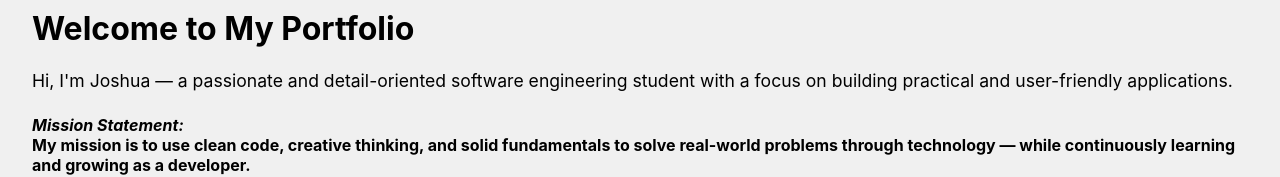
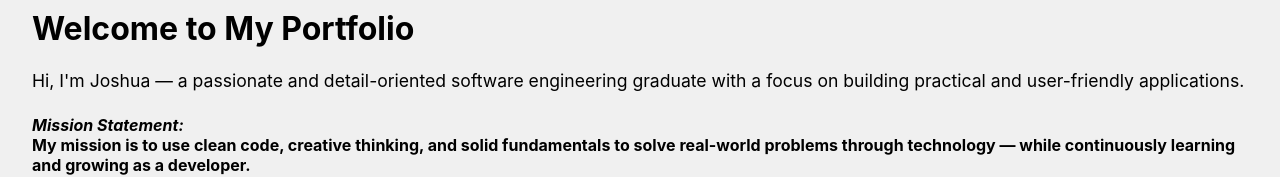
Before and after one commit to Gates03/COMP229-Full-Stack-Portfolio, a React (Create React App) app in the folder frontend/react-portfolio-main/: page / in a window 1280 px wide. Shown: the part 128-305 px from the top of the page. Built offline with nearby package versions, Linux system fonts and the light colour scheme.

Commit message:
Update introduction to reflect graduation status

```diff
--- a/frontend/react-portfolio-main/src/Pages/Home.jsx
+++ b/frontend/react-portfolio-main/src/Pages/Home.jsx
@@ -15,7 +15,7 @@ function Home() {
             <h1>Welcome to My Portfolio</h1>
 
             <p style={{ fontSize: '1.1rem', marginTop: '1rem' }}>
-                Hi, I'm Joshua — a passionate and detail-oriented software engineering student with a focus on building practical and user-friendly applications.
+                Hi, I'm Joshua — a passionate and detail-oriented software engineering graduate with a focus on building practical and user-friendly applications.
             </p>
 
             <p style={{ fontWeight: 'bold', marginTop: '1.5rem' }}>
```
